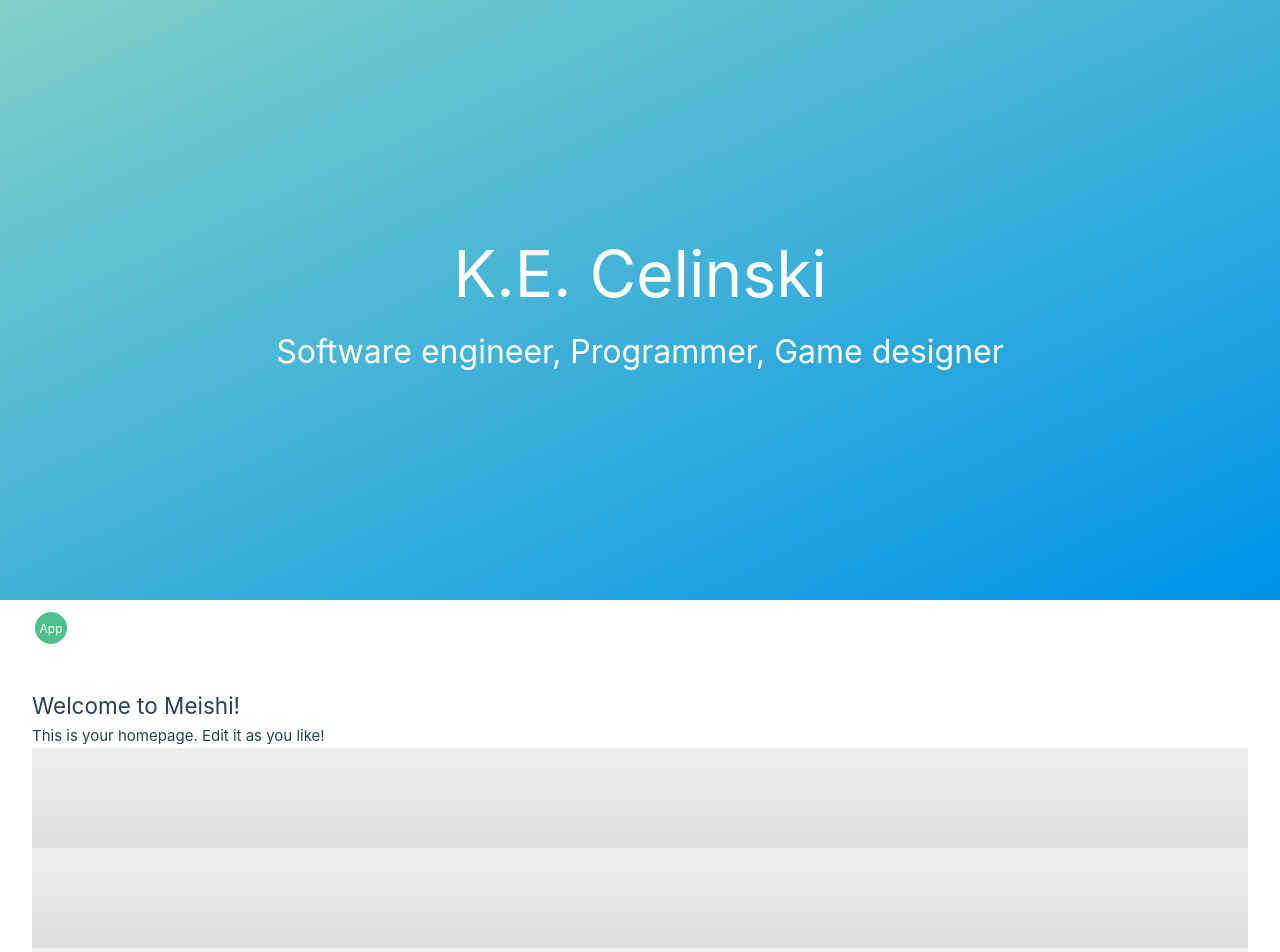
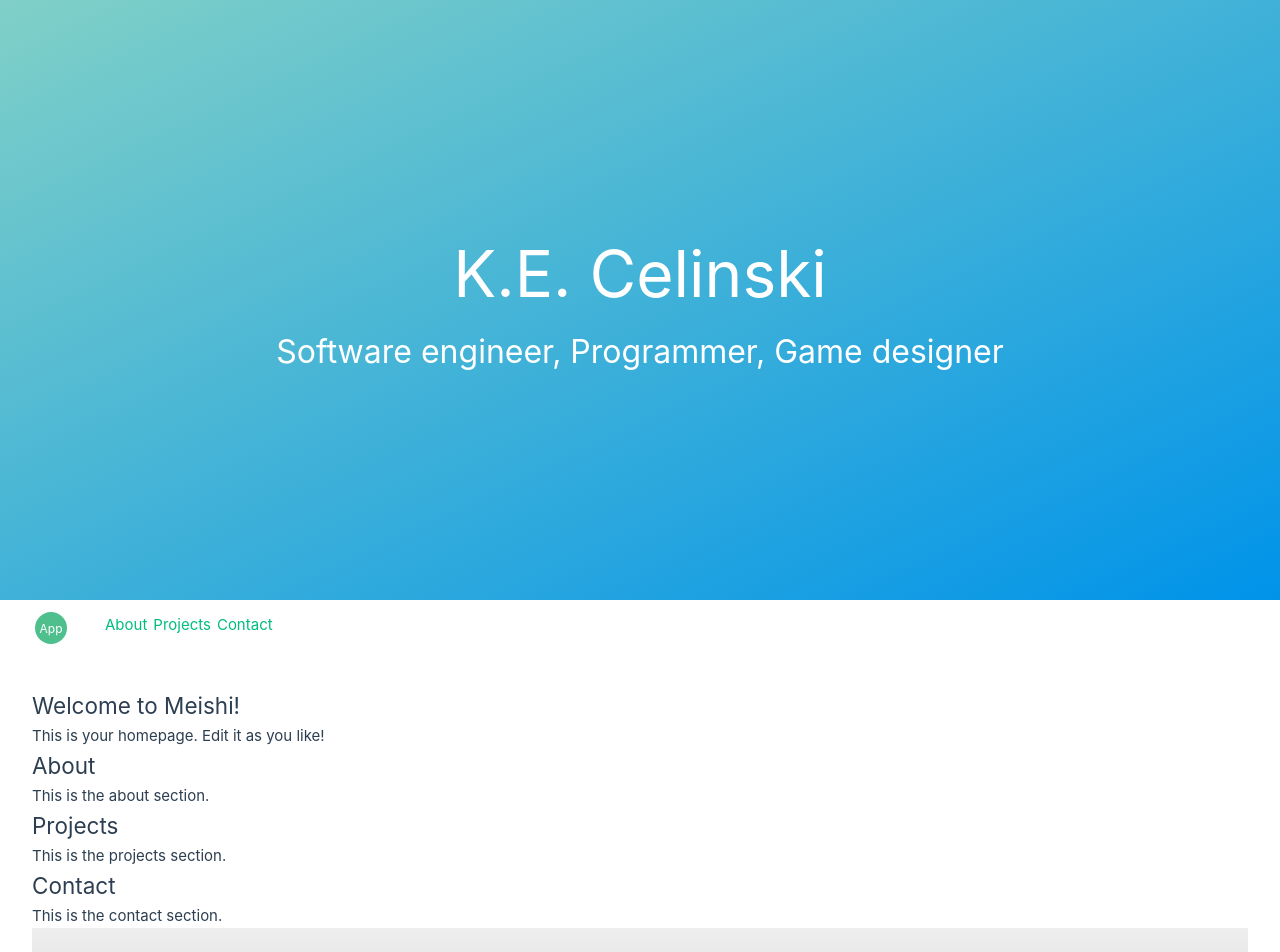
Before and after one commit to Altair115/Meishi, a Vue app: page /#/ in a window 1280 px wide. Shown: the top 952 px of the page. Built offline with nearby package versions, Linux system fonts and the light colour scheme.

Commit message:
:sparkles: mixed navigation working

```diff
--- a/src/App.vue
+++ b/src/App.vue
@@ -37,11 +37,9 @@ onBeforeUnmount(() => {
   <NavBar :sticky="isSticky" @height="updateNavBarHeight"/>
   <div v-if="isSticky" :style="{height: navbarHeight + 'px'}"></div>
   <div class="main-content">
-    <section id="home"><HomeView /></section>
-
+    <router-view />
     <!-- This dummy block makes page long for scrolling! -->
-    <div style="height: 2000px; background: repeating-linear-gradient(#eee, #ddd 100px);">
-    </div>
+    <div style="height: 2000px; background: repeating-linear-gradient(#eee, #ddd 100px);"></div>
   </div>
 </template>
 
--- a/src/assets/main.css
+++ b/src/assets/main.css
@@ -8,6 +8,10 @@
   max-width: 1280px;
   margin: 0 auto;
   padding: 2rem;
+}
+
+html {
+  scroll-behavior: smooth;
 }
 
 a,
--- a/src/components/navigation/NavBar.vue
+++ b/src/components/navigation/NavBar.vue
@@ -1,17 +1,60 @@
 <script setup lang="ts">
-import { defineProps } from "vue";
+import { defineProps, nextTick } from "vue";
+import { useRouter, useRoute } from "vue-router";
 import NavBarItem from "@/components/navigation/NavBarItem.vue";
 import Logo from "@/components/common/logo.vue";
 
 const props = defineProps({ sticky: Boolean });
+const router = useRouter();
+const route = useRoute();
+
+function scrollToSection(id: string) {
+  // Helper to actually perform the scroll when element is available
+  function doScroll() {
+    const el = document.getElementById(id);
+    if (el) el.scrollIntoView({ behavior: "smooth" });
+  }
+
+  if (route.path !== "/") {
+    // Go to homepage first, then scroll (after DOM updates)
+    router.push("/").then(() => {
+      // Wait a tick to ensure the content is rendered
+      nextTick(() => {
+        doScroll();
+      });
+    });
+  } else {
+    doScroll();
+  }
+}
+
+function handleLogoClick(event: MouseEvent) {
+  event.preventDefault();
+  if (route.path === "/") {
+    // If already on the home page, scroll to top
+    window.scrollTo({ top: 0, behavior: "smooth" });
+  } else {
+    // Navigate to home page
+    router.push("/");
+  }
+}
 </script>
 
 <template>
   <nav :class="['navbar', { 'navbar-sticky': props.sticky }]">
-    <router-link to="/" class="navbar-logo" title="Home">
+    <a href="/home" class="navbar-logo" title="Home" @click="handleLogoClick">
       <Logo />
-    </router-link>
+    </a>
     <ul class="navbar-links">
+      <li>
+        <a href="#about" @click.prevent="scrollToSection('about')">About</a>
+      </li>
+      <li>
+        <a href="#projects" @click.prevent="scrollToSection('projects')">Projects</a>
+      </li>
+      <li>
+        <a href="#contact" @click.prevent="scrollToSection('contact')">Contact</a>
+      </li>
       <li>
         <NavBarItem to="/blog" label="Blog" icon="rss_feed" />
       </li>
--- a/src/router/index.ts
+++ b/src/router/index.ts
@@ -17,6 +17,7 @@ const routes: Array<RouteRecordRaw> = [
     },
 ]
 
+
 const router = createRouter({
     history: createWebHashHistory(), // Hash mode for GitHub Pages compatibility
     routes,
--- a/src/views/BlogView.vue
+++ b/src/views/BlogView.vue
@@ -3,7 +3,7 @@
 </script>
 
 <template>
-
+<h1>Blog</h1>
 </template>
 
 <style scoped>
--- a/src/views/HomeView.vue
+++ b/src/views/HomeView.vue
@@ -3,10 +3,22 @@ import Banner from "@/components/common/Banner.vue";
 </script>
 
 <template>
-  <div>
+  <section id="home">
     <h1>Welcome to Meishi!</h1>
     <p>This is your homepage. Edit it as you like!</p>
-  </div>
+  </section>
+  <section id="about">
+    <h2>About</h2>
+    <p>This is the about section.</p>
+  </section>
+  <section id="projects">
+    <h2>Projects</h2>
+    <p>This is the projects section.</p>
+  </section>
+  <section id="contact">
+    <h2>Contact</h2>
+    <p>This is the contact section.</p>
+  </section>
 </template>
 
 <style scoped>
```
